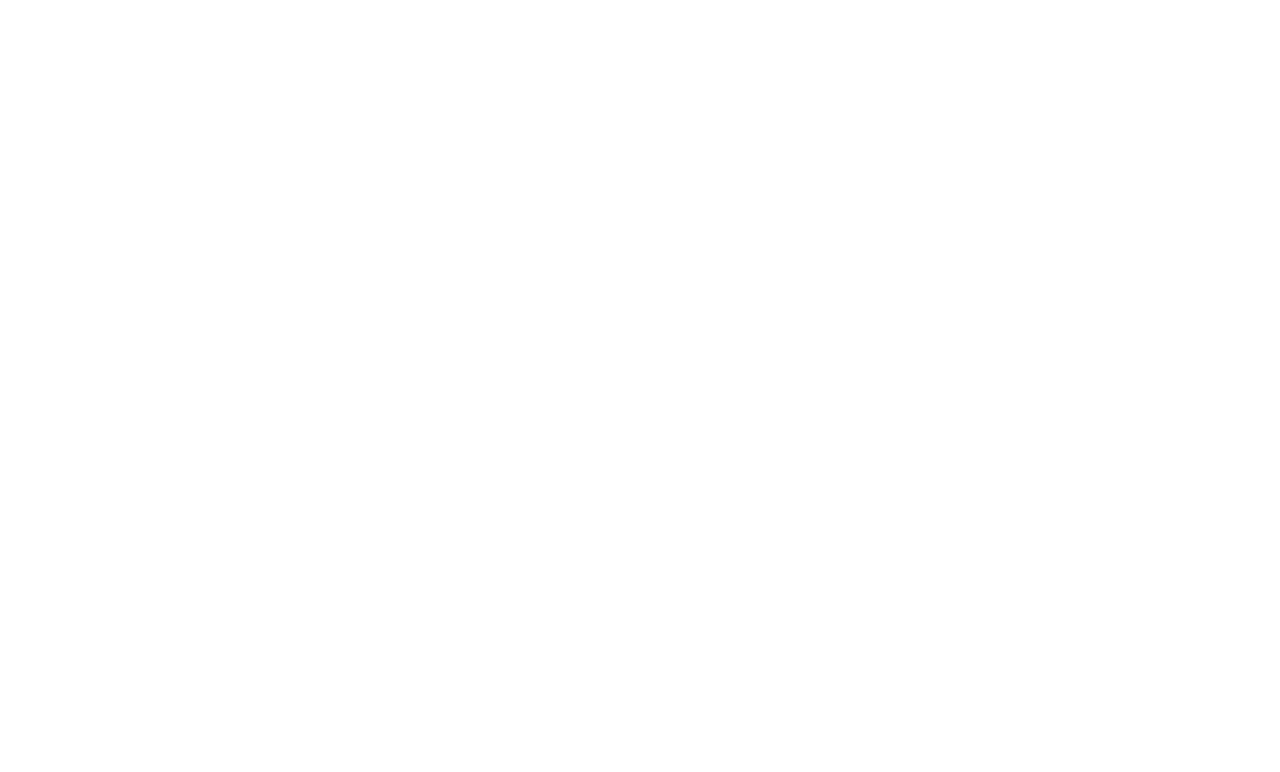
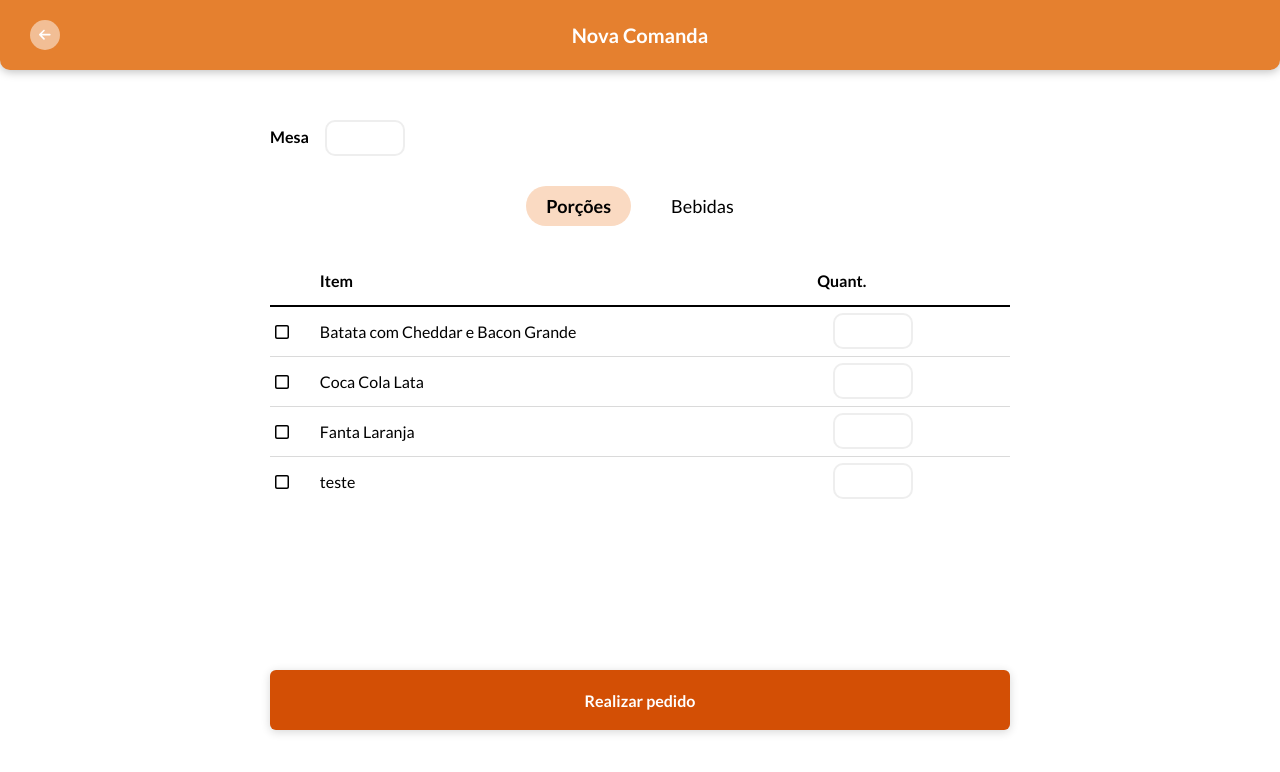
Before and after one commit to Calebe-Fernandes/sistema-de-comandas, a React (Create React App) app in the folder frontend/: page /garcom/comandas/nova_comanda in a window 1280 px wide. Before the commit this address had no page. Shown: the top 772 px of the page. Built offline with nearby package versions, Linux system fonts and the light colour scheme.

Commit message:
nova comanda incompleto

```diff
--- /dev/null
+++ b/frontend/src/components/CommandHeader/index.tsx
@@ -0,0 +1,31 @@
+import React from "react";
+import { useNavigate } from "react-router";
+import { FontAwesomeIcon } from "@fortawesome/react-fontawesome";
+import { faArrowLeft } from "@fortawesome/free-solid-svg-icons"
+import "./styles.scss";
+
+interface Props {
+  title: string;
+}
+
+const CommandHeaderComponent: React.FC<Props> = ({ title }) => {
+
+  const navigate = useNavigate();
+
+  const navigateToHome = () => {
+    navigate("/");
+  };
+  return (
+    <>
+      <header className="command-header">
+        <button className="go-back-button" onClick={navigateToHome}>
+          <FontAwesomeIcon icon={faArrowLeft} className="go-back-button-icon" />
+        </button>
+
+        <p>{title}</p>
+      </header>
+    </>
+  )
+}
+
+export default CommandHeaderComponent;
--- /dev/null
+++ b/frontend/src/components/CommandHeader/styles.scss
@@ -0,0 +1,35 @@
+header.command-header {
+  margin-bottom: 50px;
+  background: var(--regular-orange);
+  display: flex;
+  align-items: center;
+  gap: 40px;
+  height: 70px;
+  box-shadow: 0 2px 10px #00000040;
+  border-radius: 0 0 10px 10px;
+  width: 100%;
+
+  .go-back-button {
+    position: absolute;
+    left: 30px;
+    min-width: 30px;
+    height: 30px;
+    border-radius: 100px;
+    background: var(--medium-light-orange);
+
+    .go-back-button-icon {
+      color: var(--white);
+    }
+
+    &:hover{
+      background: var(--light-orange);
+    }
+  }
+
+  p {
+    font-size: 20px;
+    font-weight: 700;
+    color: var(--white);
+    margin: 0 auto;
+  }
+}
--- a/frontend/src/components/index.ts
+++ b/frontend/src/components/index.ts
@@ -1,4 +1,5 @@
 import AddButtonComponent from "./AddButtonComponent";
+import CommandHeaderComponent from "./CommandHeader";
 import HeaderComponent from "./Header";
 
-export { AddButtonComponent, HeaderComponent };
+export { AddButtonComponent, CommandHeaderComponent, HeaderComponent };
--- a/frontend/src/pages/Comandas/index.tsx
+++ b/frontend/src/pages/Comandas/index.tsx
@@ -25,8 +25,8 @@
 
   const navigate = useNavigate();
 
-  const navigateToHome = () => {
-    navigate("/");
+  const navigateToNewCommand = () => {
+    navigate("/garcom/comandas/nova_comanda");
   };
 
   return (
@@ -57,7 +57,7 @@
         </div>
 
         {user === "waiter" ?
-          <AddButtonComponent navigate={navigateToHome} />
+          <AddButtonComponent navigate={navigateToNewCommand} />
           : null}
       </div>
     </>
--- /dev/null
+++ b/frontend/src/pages/NovaComanda/index.tsx
@@ -0,0 +1,97 @@
+import React from "react";
+import { CommandHeaderComponent } from "../../components";
+import { FontAwesomeIcon } from "@fortawesome/react-fontawesome";
+import { faSquareCheck, faSquare } from "@fortawesome/free-regular-svg-icons";
+import "./styles.scss";
+
+const NovaComanda: React.FC = () => {
+  const items = [
+    {
+      "id": 22,
+      "price": 35.0,
+      "productName": "Batata com Cheddar e Bacon Grande",
+      "description": "Porção para até 4 pessoas da melhor batata da região!",
+      "isAvaliable": true
+    },
+    {
+      "id": 19,
+      "price": 6.0,
+      "productName": "Coca Cola Lata",
+      "description": "Coquinha geladinha hmmmm",
+      "stockAmmount": null,
+      "alcoholic": false
+    },
+    {
+      "id": 24,
+      "price": 6.0,
+      "productName": "Fanta Laranja",
+      "description": "Hmmmmm",
+      "stockAmmount": 90,
+      "alcoholic": false
+    },
+    {
+      "id": 2,
+      "price": 8.0,
+      "productName": "teste",
+      "description": "teste",
+      "stockAmmount": 80,
+      "alcoholic": false
+    }
+  ];
+
+  const checkbox = document.getElementById(
+    'subscribe',
+  ) as HTMLInputElement | null;
+
+  if (checkbox != null) {
+    // ✅ Set checkbox checked
+    checkbox.checked = true;
+    // 👇️ true
+    console.log(checkbox.checked);
+    // ✅ Set checkbox unchecked
+    checkbox.checked = false;
+  }
+
+  return (
+    <>
+      <CommandHeaderComponent title="Nova Comanda" />
+
+      <div className="new-command-container">
+
+        <label htmlFor="table">Mesa</label>
+        <input type="text" id="table" name="table"/>
+
+        <div className="menu-options">
+          <div className="menu-option active"><p>Porções</p></div>
+          <div className="menu-option"><p>Bebidas</p></div>
+        </div>
+
+        <form action="">
+          <table>
+            <thead>
+              <tr>
+                <th></th>
+                <th>Item</th>
+                <th>Quant.</th>
+              </tr>
+            </thead>
+            <tbody>
+            {items.map((item) => {
+              return <>
+                <tr>
+                  <td><FontAwesomeIcon icon={faSquare} /></td>
+                  <td>{ item.productName }</td>
+                  <td><input type="text" /></td>
+                </tr>
+              </>
+            })}
+            </tbody>
+          </table>
+        </form>
+        <button className="btn">Realizar pedido</button>
+      </div>
+    </>
+  )
+}
+
+export default NovaComanda;
--- /dev/null
+++ b/frontend/src/pages/NovaComanda/styles.scss
@@ -0,0 +1,53 @@
+.new-command-container {
+  max-width: 800px;
+  min-height: calc(100vh - 120px);
+  margin: 0 auto;
+  padding: 0 30px;
+  position: relative;
+
+  label {
+    font-weight: 600;
+  }
+
+  input {
+    height: 36px;
+    padding: 0 10px;
+    text-align: center;
+    min-width: 80px;
+    width: 80px;
+    border-radius: 10px;
+    margin-left: 16px;
+    border: solid 2px var(--light-grey);
+  }
+
+  .menu-options {
+    display: flex;
+    align-items: center;
+    justify-content: center;
+    gap: 20px;
+    margin: 30px 0;
+
+    .menu-option {
+      background: var(--white);
+      height: 40px;
+      border-radius: 100px;
+      display: flex;
+      align-items: center;
+      justify-content: center;
+      padding: 8px 20px;
+
+      p {
+        font-size: 18px;
+      }
+
+      &.active {
+        background: var(--light-orange);
+        font-weight: 600;
+      }
+
+      &:hover {
+        background: var(--light-orange);
+      }
+    }
+  }
+}
--- a/frontend/src/pages/index.ts
+++ b/frontend/src/pages/index.ts
@@ -1,4 +1,5 @@
+import Comandas from "./Comandas";
 import Home from "./Home";
-import Comandas from "./Comandas";
+import NovaComanda from "./NovaComanda";
 
-export { Home, Comandas };
+export { Comandas, Home, NovaComanda };
--- a/frontend/src/routes.tsx
+++ b/frontend/src/routes.tsx
@@ -1,7 +1,7 @@
 import React from 'react'
 import { Routes, Route } from "react-router-dom";
 
-import { Home, Comandas } from './pages';
+import { Home, Comandas, NovaComanda } from './pages';
 
 const Router = () => {
 
@@ -10,6 +10,7 @@
       <Route path="/" element={<Home/>}/>
       <Route path="/garcom/comandas" element={<Comandas/>}/>
       <Route path="/caixa/comandas" element={<Comandas/>}/>
+      <Route path="/garcom/comandas/nova_comanda" element={<NovaComanda/>}/>
     </Routes>
   );
 };
```
